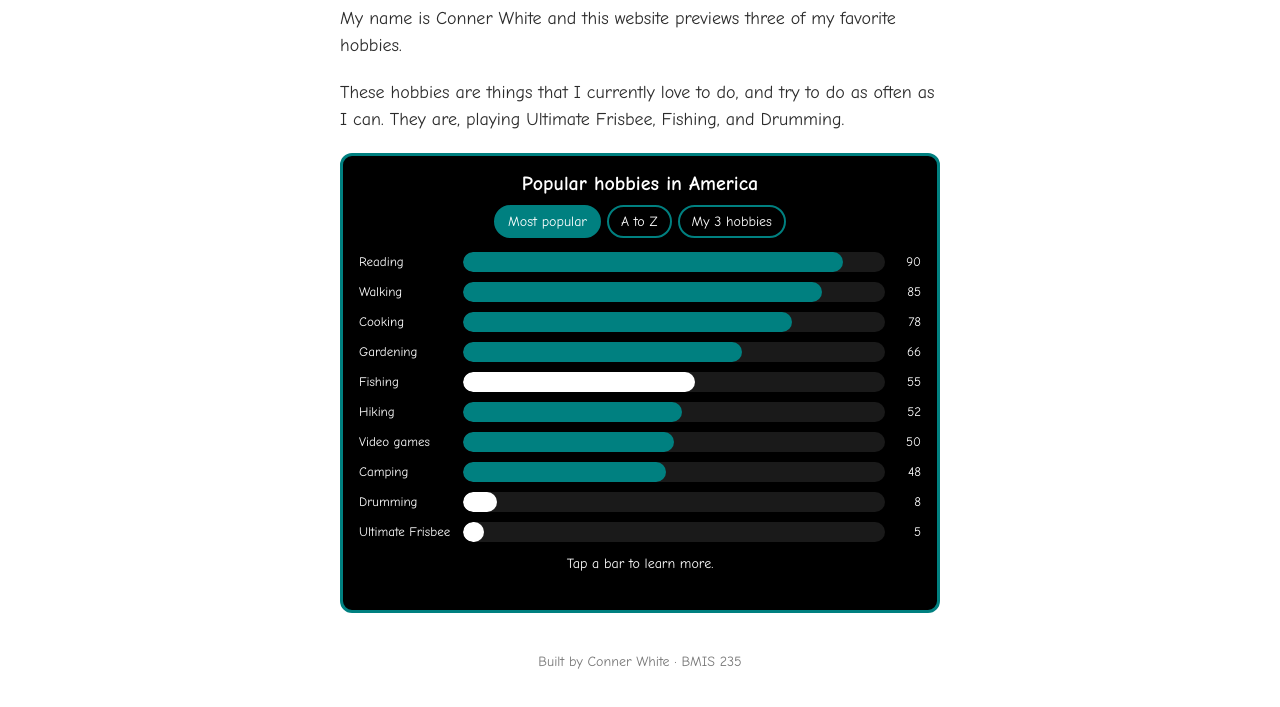
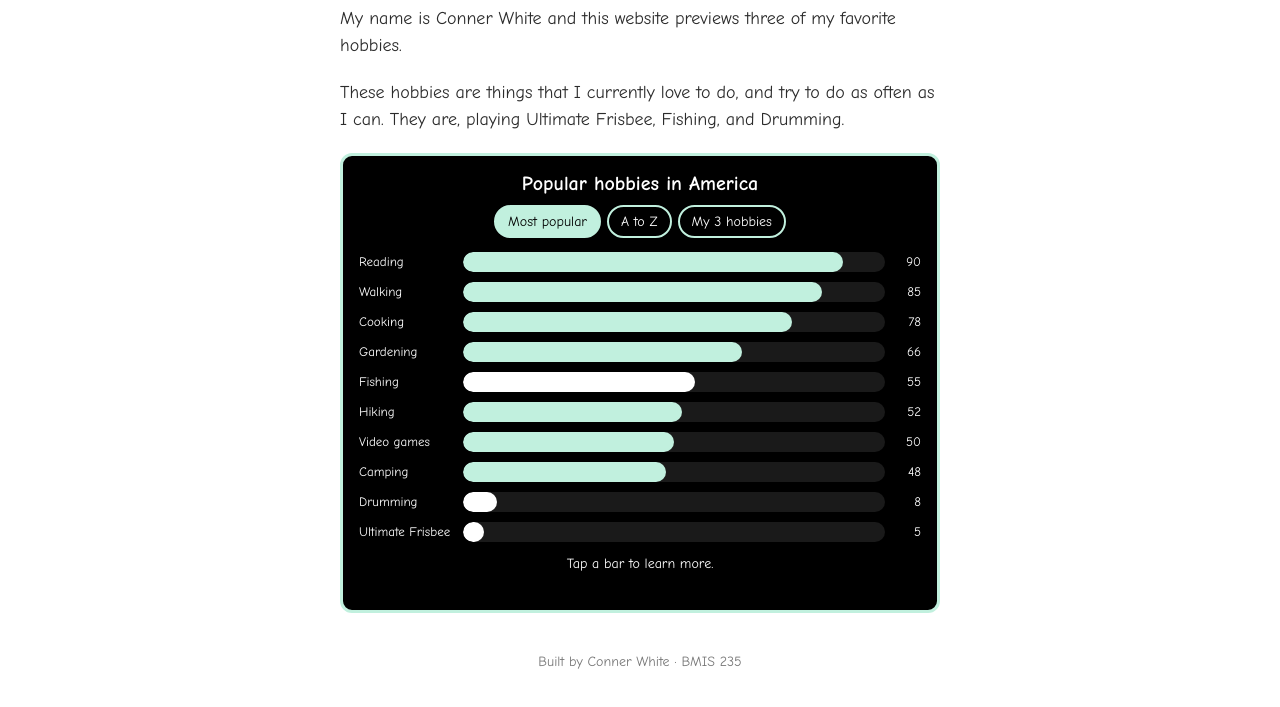
Before and after one commit to cwhite10-VOO/bmis235-html-3, a plain HTML site: page index.html in a window 1280 px wide. Shown: the part 181-888 px from the top of the page. Drawn offline with Linux system fonts and the light colour scheme.

Commit message:
Update index teal graph

```diff
--- a/index.html
+++ b/index.html
@@ -57,7 +57,7 @@
   box-sizing: border-box;
   background: #000000;
   color: #FFFFFF;
-  border: 3px solid #008080;
+  border: 3px solid #C1F0DE;
   border-radius: 12px;
   font-family: "Comic Sans MS", "Comic Sans", cursive;
 }
@@ -80,14 +80,14 @@
   padding: 6px 12px;
   background: #000000;
   color: #FFFFFF;
-  border: 2px solid #008080;
+  border: 2px solid #C1F0DE;
   border-radius: 20px;
   cursor: pointer;
 }
-.showcase .showcase-btn:hover { background: #0a3d3d; }
+.showcase .showcase-btn:hover { background: #2a3d36; }
 .showcase .showcase-btn.showcase-active {
-  background: #008080;
-  color: #FFFFFF;
+  background: #C1F0DE;
+  color: #000000;
 }
 .showcase .showcase-bars { min-height: 260px; }
 .showcase .showcase-row {
@@ -118,13 +118,13 @@
   display: block;
   height: 100%;
   min-width: 6px;
-  background: #008080;
+  background: #C1F0DE;
   border-radius: 10px;
   transition: width 0.5s ease, background 0.2s;
 }
 .showcase .showcase-row.showcase-mine .showcase-fill { background: #FFFFFF; }
 .showcase .showcase-row.showcase-dim { opacity: 0.3; }
-.showcase .showcase-row.showcase-selected .showcase-label { color: #4fd1c5; font-weight: bold; }
+.showcase .showcase-row.showcase-selected .showcase-label { color: #C1F0DE; font-weight: bold; }
 .showcase .showcase-row:focus-visible { outline: 2px solid #FFFFFF; outline-offset: 2px; }
 .showcase .showcase-num { flex: 0 0 28px; text-align: right; }
 .showcase .showcase-detail {
```
